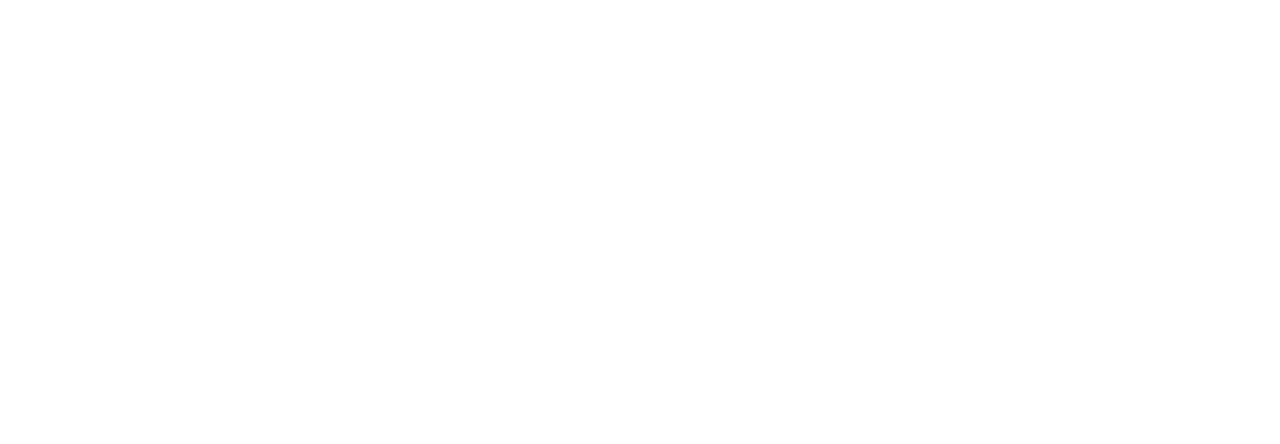
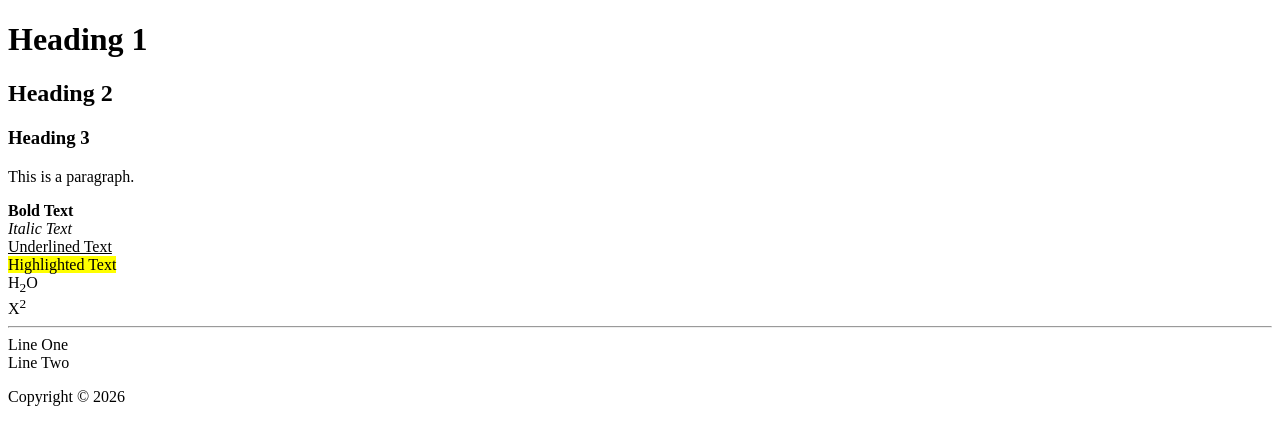
Before and after one commit to raghav00007/WDW_10116, a plain HTML site: page web designing workshop/assignment2.html in a window 1280 px wide. Drawn offline with Linux system fonts and the light colour scheme.

Commit message:
assignment2 complete code

```diff
--- a/web designing workshop/assignment2.html
+++ b/web designing workshop/assignment2.html
@@ -4,6 +4,26 @@
     <title>Text Formatting</title>
 </head>
 <body>
+  <h1>Heading 1</h1>
+    <h2>Heading 2</h2>
+    <h3>Heading 3</h3>
+
+    <p>This is a paragraph.</p>
+
+    <b>Bold Text</b><br>
+    <i>Italic Text</i><br>
+    <u>Underlined Text</u><br>
+    <mark>Highlighted Text</mark><br>
+
+    H<sub>2</sub>O<br>
+    X<sup>2</sup><br>
+
+    <hr>
+
+    Line One<br>
+    Line Two
+
+    <p>Copyright &copy; 2026</p>
 
 </body>
 </html>
```
